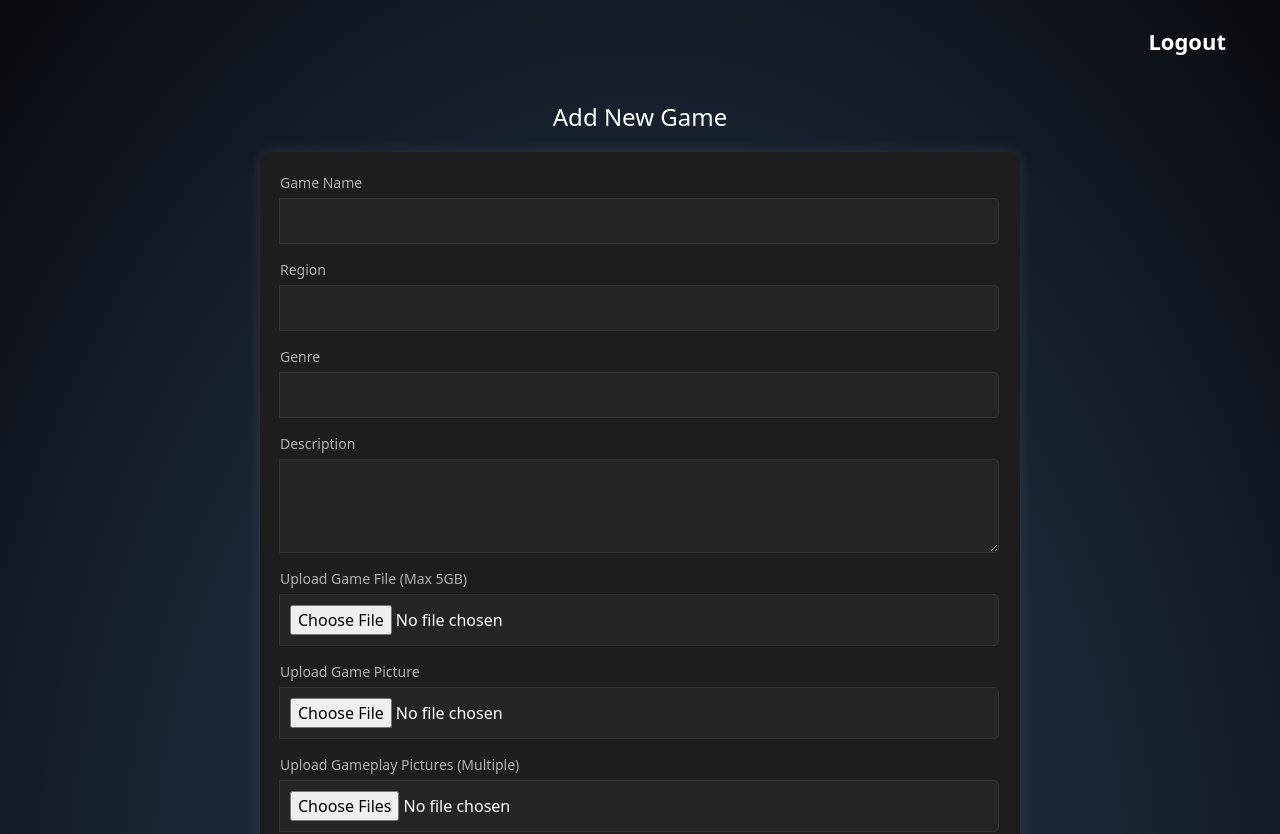
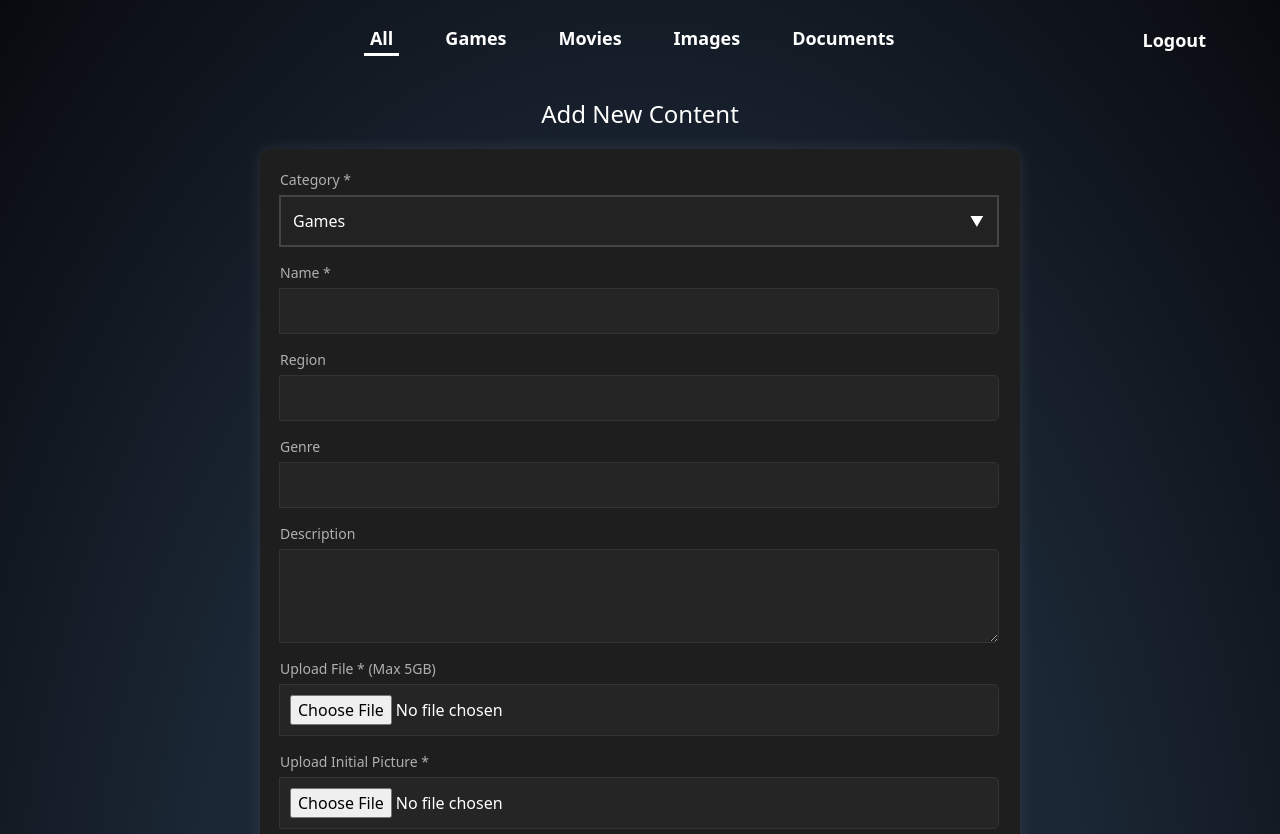
Before and after one commit to lantern74/shopify-integrated-digital-content, a React (Create React App) app in the folder client/: page /admin/add-game in a window 1280 px wide. Shown: the top 834 px of the page. Built offline with nearby package versions, Linux system fonts and the light colour scheme; sample sign-in values are in the browser's storage.

Commit message:
add category

```diff
--- a/client/src/App.css
+++ b/client/src/App.css
@@ -45,7 +45,8 @@
   background-color: transparent;
   border: none;
   color: white;
-  font-size: 22px;
+  font-size: 18px;
+  margin: 0 20px;
   text-decoration: none;
   font-weight: bold;
   transition: background-color 0.3s ease, transform 0.2s ease;
@@ -53,9 +54,92 @@
 
 /* Hover effect for login button */
 .signBtn:hover {
-  color: #bbb;
   cursor: pointer;
+  border-bottom: 3px solid white;
 }
+.signBtn.active {
+  border-bottom: 3px solid white;
+}
+
+.hamburger {
+  font-size: 20px;
+  background: none;
+  border: none;
+  color: white;
+  cursor: pointer;
+  display: none; /* Hide on desktop */
+}
+
+/* 🌟 Navigation Links */
+.nav-links {
+  width: 100%;
+  display: flex;
+  justify-content: space-between;
+  align-items: center;
+  z-index: 999;
+}
+@media screen and (max-width: 768px) {
+  .hamburger {
+      display: block; /* Show on mobile */
+      margin-left: -20px;
+  }
+
+  .nav-links {
+      display: none;
+      flex-direction: column;
+      position: fixed;
+      top: 0;
+      left: 0;
+      width: 50%;
+      min-height: 100vh;
+      background-color: #222;
+      text-align: center;
+      padding: 20px;
+      justify-content: start;
+      align-items: start;
+  }
+
+  .nav-links.show {
+      display: flex;
+  }
+
+  .signBtn {
+      display: block;
+      padding: 10px 0;
+      font-size: 16px;
+  }
+
+  .auth-btn {
+      width: 100%;
+      text-align: center;
+  }
+  .dashboard-container {
+    max-width: 100vw !important;
+    padding: 10px 20px !important;
+  }
+
+  .category-buttons {
+    margin-top: 40px;
+  }
+  .close-btn {
+    position: absolute;
+    top: 15px;
+    right: 15px;
+    background: none;
+    border: none;
+    font-size: 24px;
+    color: white;
+    cursor: pointer;
+  }
+
+  .close-btn:hover {
+    color: red; /* Highlight effect */
+  }
+}
+
+
+
+
 
 
 /* Centered login container */
@@ -312,7 +396,7 @@ a {
 
 /* 🔙 Back Button */
 .back-preview {
-    background-color: #444;
+    background-color: #333;
     color: white;
     padding: 10px 15px;
     border-radius: 8px;
@@ -362,7 +446,7 @@ a {
     font-size: 20px;
 }
 .detail-value {
-  padding-left: 20px;
+  padding-left: 25px;
     color: #eee;
 }
 
@@ -474,6 +558,54 @@ a {
   border-color: #007bff;
   box-shadow: 0px 0px 8px rgba(0, 123, 255, 0.5);
 }
+.custom-select {
+  position: relative;
+  width: 100%;
+}
+
+/* Style the dropdown */
+.custom-select select {
+  width: 100%;
+  padding: 12px;
+  font-size: 16px;
+  background-color: #222; /* Dark background */
+  color: white; /* Text color */
+  border: 2px solid #444; /* Border color */
+  appearance: none; /* Remove default dropdown arrow */
+  cursor: pointer;
+  transition: all 0.3s ease;
+}
+
+/* Hover and focus effect */
+.custom-select select:hover,
+.custom-select select:focus {
+  border-color: #007bff; /* Highlight color */
+  outline: none;
+}
+
+/* Add custom dropdown arrow */
+.custom-select::after {
+  content: "▼";
+  font-size: 14px;
+  color: white;
+  position: absolute;
+  right: 15px;
+  top: 50%;
+  transform: translateY(-50%);
+  pointer-events: none;
+}
+
+/* Style the options */
+.custom-select select option {
+  background-color: #333;
+  color: white;
+  font-size: 16px;
+}
+
+/* Remove arrow in some browsers */
+.custom-select select::-ms-expand {
+  display: none;
+}
 
 /* Progress Bar */
 .progress-bar {
@@ -575,7 +707,6 @@ a {
   padding: 10px;
   background-color: #252525;
   border: 1px solid #333;
-  border-radius: 5px;
   color: white;
   font-size: 16px;
   outline: none;
--- a/client/src/App.js
+++ b/client/src/App.js
@@ -19,6 +19,7 @@ function App() {
     const [loading, setLoading] = useState(
         sessionStorage.getItem("hasLoaded") ? false : true
     );
+    const [selectedCategory, setSelectedCategory] = useState("All");
 
     useEffect(() => {
         if (token) {
@@ -57,22 +58,22 @@ function App() {
                 </div>
             ) : (
                 <div className="landing">
-                    <Navbar token={token} setToken={setToken} role={role} />
+                    <Navbar token={token} setToken={setToken} selectedCategory={selectedCategory} setSelectedCategory={setSelectedCategory} role={role} />
                     <Routes>
                         {/* Admin Routes */}
                         <Route path="/admin/login" element={<Login setToken={setToken} />} />
-                        <Route path="/admin/dashboard" element={token && role === "admin" ? <Dashboard token={token} /> : <Login setToken={setToken} />} />
-                        <Route path="/admin/add-game" element={token && role === "admin" ? <AddGame token={token} /> : <Dashboard setToken={setToken} />} />
-                        <Route path="/admin/edit-game/:id" element={token && role === "admin" ? <EditGame token={token} /> : <Dashboard setToken={setToken} />} />
-                        <Route path="/admin/preview/:id" element={token && role === "admin" ? <GamePreview token={token} /> : <Dashboard setToken={setToken} />} />
+                        <Route path="/admin/dashboard" element={token && role === "admin" ? <Dashboard token={token} selectedCategory={selectedCategory}/> : <Login setToken={setToken} />} />
+                        <Route path="/admin/add-game" element={token && role === "admin" ? <AddGame token={token} /> : <Dashboard setToken={setToken} selectedCategory={selectedCategory}/>} />
+                        <Route path="/admin/edit-game/:id" element={token && role === "admin" ? <EditGame token={token} /> : <Dashboard setToken={setToken} selectedCategory={selectedCategory}/>} />
+                        <Route path="/admin/preview/:id" element={token && role === "admin" ? <GamePreview token={token} /> : <Dashboard setToken={setToken} selectedCategory={selectedCategory}/>} />
 
                         {/* Customer Routes */}
                         <Route path="/login" element={<CustomerLogin setToken={setToken} />} />
-                        <Route path="/dashboard" element={token && role === "customer" ? <CustomerDashboard token={token} /> : <CustomerLogin setToken={setToken} />} />
-                        <Route path="/preview/:id" element={token && role === "customer" ? <CustomerPreview token={token} /> : <CustomerDashboard setToken={setToken} />} />
+                        <Route path="/dashboard" element={token && role === "customer" ? <CustomerDashboard token={token} selectedCategory={selectedCategory}/> : <CustomerLogin setToken={setToken} />} />
+                        <Route path="/preview/:id" element={token && role === "customer" ? <CustomerPreview token={token} /> : <CustomerDashboard setToken={setToken} selectedCategory={selectedCategory}/>} />
 
                         {/* Default Route */}
-                        <Route path="/" element={<Landing />} />
+                        <Route path="/" element={<Landing selectedCategory={selectedCategory}/>} />
                     </Routes>
                 </div>
             )}
--- a/client/src/components/Navbar.js
+++ b/client/src/components/Navbar.js
@@ -1,33 +1,57 @@
-import React from "react";
+import React, {useState} from "react";
 import { Link, useNavigate } from "react-router-dom";
 import "../App.css";
 
-export default function Navbar({ token, setToken, role }) {
+export default function Navbar({ token, setToken, role, selectedCategory, setSelectedCategory }) {
     const navigate = useNavigate();
+    const [isOpen, setIsOpen] = useState(false);
+
+    const handleLogIn = () => {
+        navigate("/login");
+        setIsOpen(false);
+    };
 
     const handleLogout = () => {
-        // Remove token from storage
         localStorage.removeItem("token");
+        setToken("");
+        navigate("/login");
+        setIsOpen(false);
+    };
 
-        // Reset authentication state
-        setToken("");
-
-        // Redirect to login page
-        navigate("/login");
+    const handleCategoryClick = (category) => {
+        setSelectedCategory(category);
+        navigate("/");
+        setIsOpen(false); // ✅ Close menu after clicking a category
     };
 
     return (
-        <nav className="navbar navbar-expand-lg px-5 py-4 d-flex justify-content-end">
-            {/* <Link to={"/"}>
-                <img src="/gameLogo.jpg" alt="Logo" width={150} height={70}></img>
-            </Link> */}
-            <div className="ml-auto">
-                {token ? (
-                    // Use a button instead of <Link> to properly handle logout
-                    <button className="signBtn" onClick={handleLogout}>Logout</button>
+        <nav className="navbar navbar-expand-lg px-5 py-4">
+            {/* Hamburger Menu Icon */}
+            <button className="hamburger" onClick={() => setIsOpen(!isOpen)}>
+                ☰
+            </button>
+            {/* Navbar Links (Hidden on mobile, shows when clicked) */}
+            <div className={`nav-links ${isOpen ? "show" : ""}`}>
+                {isOpen? (
+                    <button className="close-btn" onClick={() => setIsOpen(false)}><i class="bi bi-x"></i></button>
                 ) : (
-                    <Link className="signBtn" to="/login">Login</Link>
+                    <Link to={"/"} style={{width: '100px'}}></Link>
                 )}
+                <div className="category-buttons">
+                    <button className={`signBtn ${selectedCategory === "All" ? "active" : ""}`} onClick={() => handleCategoryClick("All")}>All</button>
+                    <button className={`signBtn ${selectedCategory === "Games" ? "active" : ""}`} onClick={() => handleCategoryClick("Games")}>Games</button>
+                    <button className={`signBtn ${selectedCategory === "Movies" ? "active" : ""}`} onClick={() => handleCategoryClick("Movies")}>Movies</button>
+                    <button className={`signBtn ${selectedCategory === "Images" ? "active" : ""}`} onClick={() => handleCategoryClick("Images")}>Images</button>
+                    <button className={`signBtn ${selectedCategory === "Documents" ? "active" : ""}`} onClick={() => handleCategoryClick("Documents")}>Documents</button>
+                </div>
+                <div>
+                    {token ? (
+                        // Use a button instead of <Link> to properly handle logout
+                        <button className="signBtn" onClick={handleLogout}>Logout</button>
+                    ) : (
+                        <button className="signBtn" onClick={handleLogIn}>Login</button>
+                    )}
+                </div>
             </div>
         </nav>
     );
--- a/client/src/components/admin/AddGame.js
+++ b/client/src/components/admin/AddGame.js
@@ -8,7 +8,8 @@ export default function AddGame({ token }) {
         name: "",
         region: "",
         genre: "",
-        description: ""
+        description: "",
+        category: ""
     });
 
     const [file, setFile] = useState(null);
@@ -35,7 +36,7 @@ export default function AddGame({ token }) {
     }
 
     const handleSubmit = async () => {
-        if (!gameDetails.name || !file || !gamePicture) {
+        if (!gameDetails.name || !gameDetails.category || !file || !gamePicture) {
             alert("Please fill in all fields and upload files.");
             return;
         }
@@ -45,6 +46,7 @@ export default function AddGame({ token }) {
         formData.append("region", gameDetails.region);
         formData.append("genre", gameDetails.genre);
         formData.append("description", gameDetails.description);
+        formData.append("category", gameDetails.category);
         formData.append("file", file);
         formData.append("gamePicture", gamePicture);
 
@@ -80,11 +82,22 @@ export default function AddGame({ token }) {
 
     return (
         <div className="dark-container">
-            <h2 className="dark-title">Add New Game</h2>
+            <h2 className="dark-title">Add New Content</h2>
 
             <div className="dark-card">
                 <div className="input-group">
-                    <label>Game Name</label>
+                    <label>Category *</label>
+                    <div className="custom-select">
+                        <select name="category" value={gameDetails.category} onChange={handleChange} required>
+                            <option value="Games">Games</option>
+                            <option value="Movies">Movies</option>
+                            <option value="Images">Images</option>
+                            <option value="Documents">Documents</option>
+                        </select>
+                    </div>
+                </div>
+                <div className="input-group">
+                    <label>Name *</label>
                     <input type="text" name="name" onChange={handleChange} />
                 </div>
                 <div className="input-group">
@@ -100,15 +113,15 @@ export default function AddGame({ token }) {
                     <textarea name="description" rows="3" onChange={handleChange}></textarea>
                 </div>
                 <div className="input-group">
-                    <label>Upload Game File (Max 5GB)</label>
+                    <label>Upload File * (Max 5GB)</label>
                     <input type="file" ref={fileInputRef} onChange={handleFileChange} />
                 </div>
                 <div className="input-group">
-                    <label>Upload Game Picture</label>
+                    <label>Upload Initial Picture *</label>
                     <input type="file" onChange={handleGamePictureChange} />
                 </div>
                 <div className="input-group">
-                    <label>Upload Gameplay Pictures (Multiple)</label>
+                    <label>Upload Play Pictures (Multiple)</label>
                     <input type="file" multiple onChange={handleGameplayPicturesChange} />
                 </div>
 
--- a/client/src/components/admin/EditGame.js
+++ b/client/src/components/admin/EditGame.js
@@ -11,6 +11,7 @@ export default function EditGame({ token }) {
         region: "",
         genre: "",
         description: "",
+        category: "",
     });
 
     const [file, setFile] = useState(null);
@@ -20,8 +21,6 @@ export default function EditGame({ token }) {
     const [existingFileUrl, setExistingFileUrl] = useState("");
     const [existingGamePictureUrl, setExistingGamePictureUrl] = useState("");
     const [existingGameplayPictureUrls, setExistingGameplayPictureUrls] = useState([]);
-
-    const fileInputRef = useRef(null);
     const apiUrl = process.env.REACT_APP_API_URL;
 
     useEffect(() => {
@@ -41,6 +40,7 @@ export default function EditGame({ token }) {
                 region: game.region,
                 genre: game.genre,
                 description: game.description,
+                category: game.category,
             });
 
             setExistingFileUrl(game.fileUrl ? `${apiUrl}/api/files/download/${game.fileUrl}` : "");
@@ -109,6 +109,7 @@ export default function EditGame({ token }) {
         formData.append("region", gameDetails.region);
         formData.append("genre", gameDetails.genre);
         formData.append("description", gameDetails.description);
+        formData.append("category", gameDetails.category);
 
         if (file) formData.append("file", file);
         if (gamePicture) formData.append("gamePicture", gamePicture);
@@ -130,11 +131,22 @@ export default function EditGame({ token }) {
 
     return (
         <div className="edit-game-container">
-            <h2 className="edit-game-title">Edit Game</h2>
+            <h2 className="edit-game-title">Edit Content</h2>
 
             <div className="edit-game-card">
                 <div className="edit-game-input-group">
-                    <label>Game Name</label>
+                    <label>Category *</label>
+                    <div className="custom-select">
+                        <select name="category" value={gameDetails.category} onChange={handleChange} required>
+                            <option value="Games">Games</option>
+                            <option value="Movies">Movies</option>
+                            <option value="Images">Images</option>
+                            <option value="Documents">Documents</option>
+                        </select>
+                    </div>
+                </div>
+                <div className="edit-game-input-group">
+                    <label>Name *</label>
                     <input type="text" name="name" value={gameDetails.name} onChange={handleChange} />
                 </div>
                 <div className="edit-game-input-group">
@@ -152,9 +164,9 @@ export default function EditGame({ token }) {
 
                 {/* Game File Upload */}
                 <div className="edit-game-input-group">
-                    <label>Game File</label>
+                    <label>File * (Max 5GB)</label>
                     {existingFileUrl && (
-                        <div className="d-flex align-items-center">
+                        <div className="d-flex align-items-center" style={{marginBottom: '5px'}}>
                             <a href={existingFileUrl} className="me-3" download>📂 Download Current File</a>
                             <span className="text-danger" style={{ cursor: "pointer" }} onClick={() => handleDeleteFile("file")}>❌</span>
                         </div>
@@ -164,9 +176,9 @@ export default function EditGame({ token }) {
 
                 {/* Game Picture Upload */}
                 <div className="edit-game-input-group">
-                    <label>Game Picture</label>
+                    <label>Initial Picture *</label>
                     {existingGamePictureUrl && (
-                        <div className="position-relative">
+                        <div className="position-relative" style={{marginBottom: '5px'}}>
                             <img src={existingGamePictureUrl} alt="Game" className="img-thumbnail" style={{ width: "150px", height: "100px" }} />
                             <span className="position-absolute top-0 bg-danger text-white px-2" style={{ cursor: "pointer" }} onClick={() => handleDeleteFile("gamePicture")}>❌</span>
                         </div>
@@ -176,10 +188,10 @@ export default function EditGame({ token }) {
 
                 {/* Gameplay Pictures Upload */}
                 <div className="edit-game-input-group">
-                    <label>Gameplay Pictures</label>
+                    <label>Play Pictures (Multiple)</label>
                     <div className="editGameGrid">
                         {existingGameplayPictureUrls.map((pic) => (
-                            <div key={pic.id} className="position-relative me-2">
+                            <div key={pic.id} className="position-relative me-2" style={{marginBottom: '5px'}}>
                                 <img src={pic.url} alt="Gameplay" className="img-thumbnail" style={{ width: "80px", height: "80px" }} />
                                 <span className="position-absolute top-0 end-0 bg-danger text-white px-2" style={{ cursor: "pointer" }} onClick={() => handleDeleteFile("gameplayPictures", pic.id)}>❌</span>
                             </div>
@@ -189,7 +201,7 @@ export default function EditGame({ token }) {
                 </div>
                 <div className="edit-game-button-group">
                     <button className="edit-game-cancel-btn" onClick={handleCancel}>Cancel</button>
-                    <button className="edit-game-submit-btn" onClick={handleSubmit}>Update Game</button>
+                    <button className="edit-game-submit-btn" onClick={handleSubmit}>Update</button>
                 </div>
             </div>
         </div>
```
Also changed, not shown: client/src/Landing.js (+24 -2 lines), client/src/components/admin/Dashboard.js (+31 -8 lines), client/src/components/admin/GamePreview.js (+20 -5 lines), client/src/components/customer/CustomerDashboard.js (+26 -4 lines), client/src/components/customer/CustomerPreview.js (+20 -5 lines), 1 other file (tests, documents, lock files or other folders).
